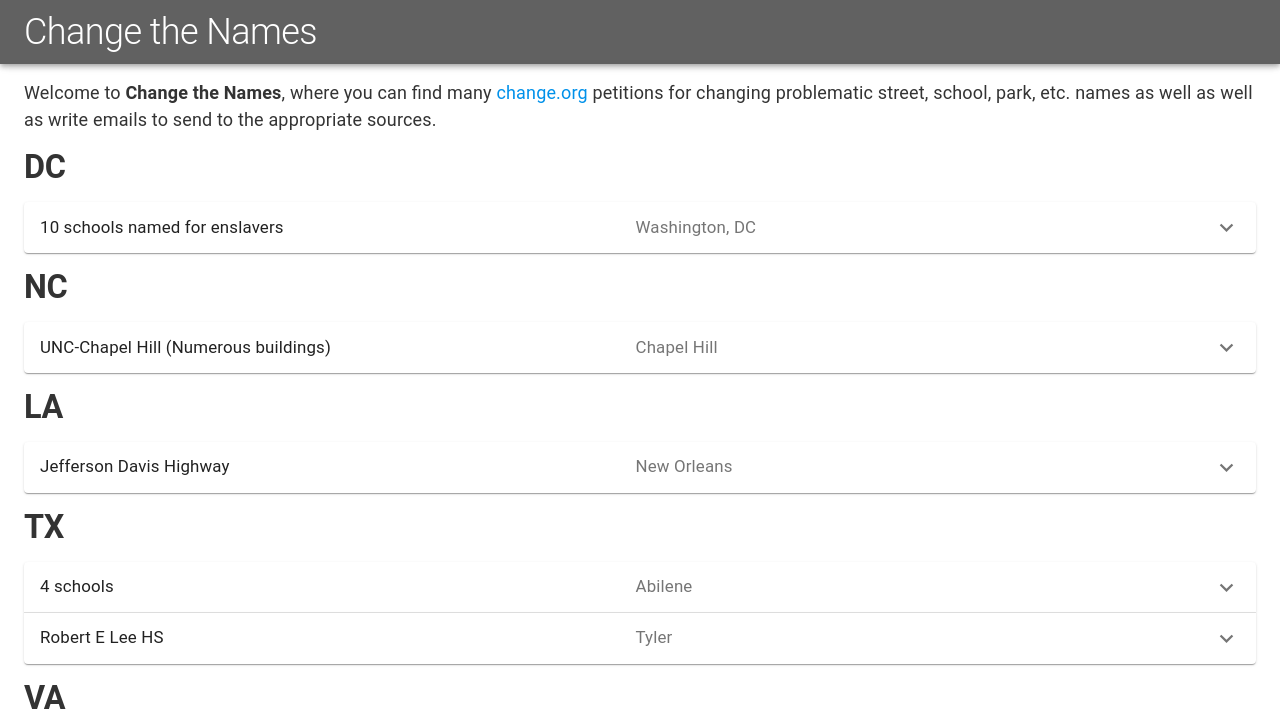
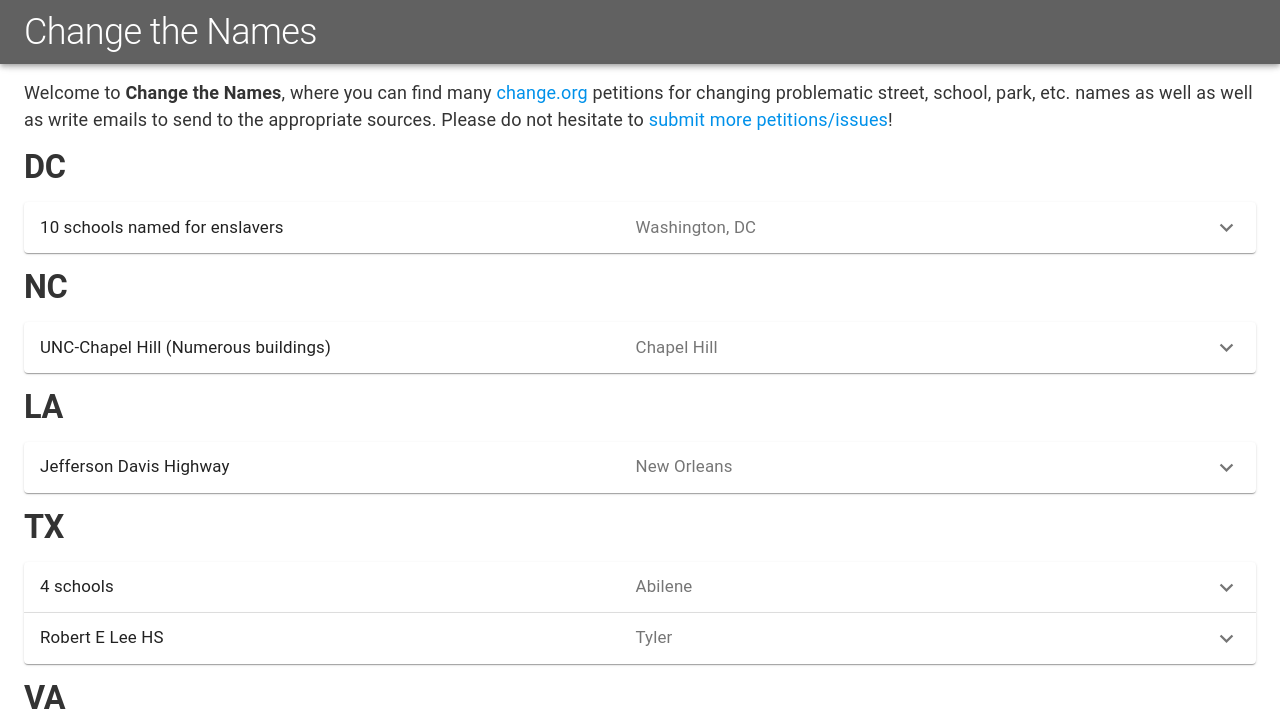
Before and after one commit to changethenames/changethenames.github.io, a Gatsby site: page / in a window 1280 px wide. Shown: the top 722 px of the page. Built offline with nearby package versions, Linux system fonts and the light colour scheme; Gatsby itself is replaced by a stand-in of ours.

Commit message:
update descirption to link to issues

```diff
--- a/src/pages/index.js
+++ b/src/pages/index.js
@@ -6,7 +6,6 @@ import Data from "../components/data"
 import { createMuiTheme, ThemeProvider } from '@material-ui/core/styles';
 import { Container, Typography, Link } from "@material-ui/core";
 import lightBlue from '@material-ui/core/colors/lightBlue';
-
 
 const theme = createMuiTheme({
   palette: {
@@ -32,8 +31,11 @@ const IndexPage = () => (
       <Container fixed>
         <Typography style={{ marginTop: '15px' }}>
           Welcome to <b>Change the Names</b>, where you can find many{' '}
-          <Link href="https://change.org" style={{color: lightBlue.A700}}>change.org</Link> petitions for changing problematic street, school, park, etc. names
-          as well as well as write emails to send to the appropriate sources.
+          <Link href="https://change.org" style={{color: lightBlue.A700}}>change.org</Link>{' '}
+          petitions for changing problematic street, school, park, etc. names{' '}
+          as well as well as write emails to send to the appropriate sources.{' '}
+          Please do not hesitate to{' '}
+          <Link href="https://github.com/changethenames/changethenames.github.io/issues/new/choose" style={{color: lightBlue.A700}}>submit more petitions/issues</Link>!
         </Typography>
         <Data />
       </Container>
```
